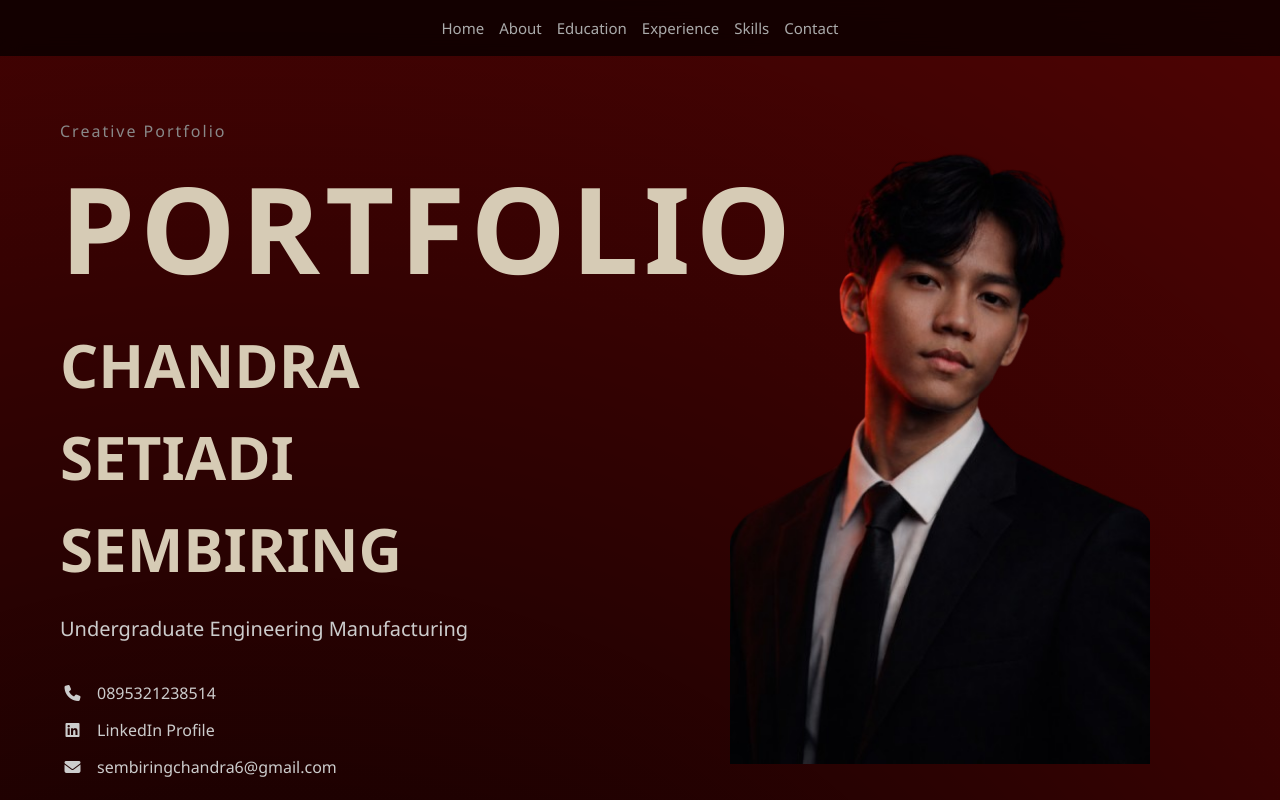
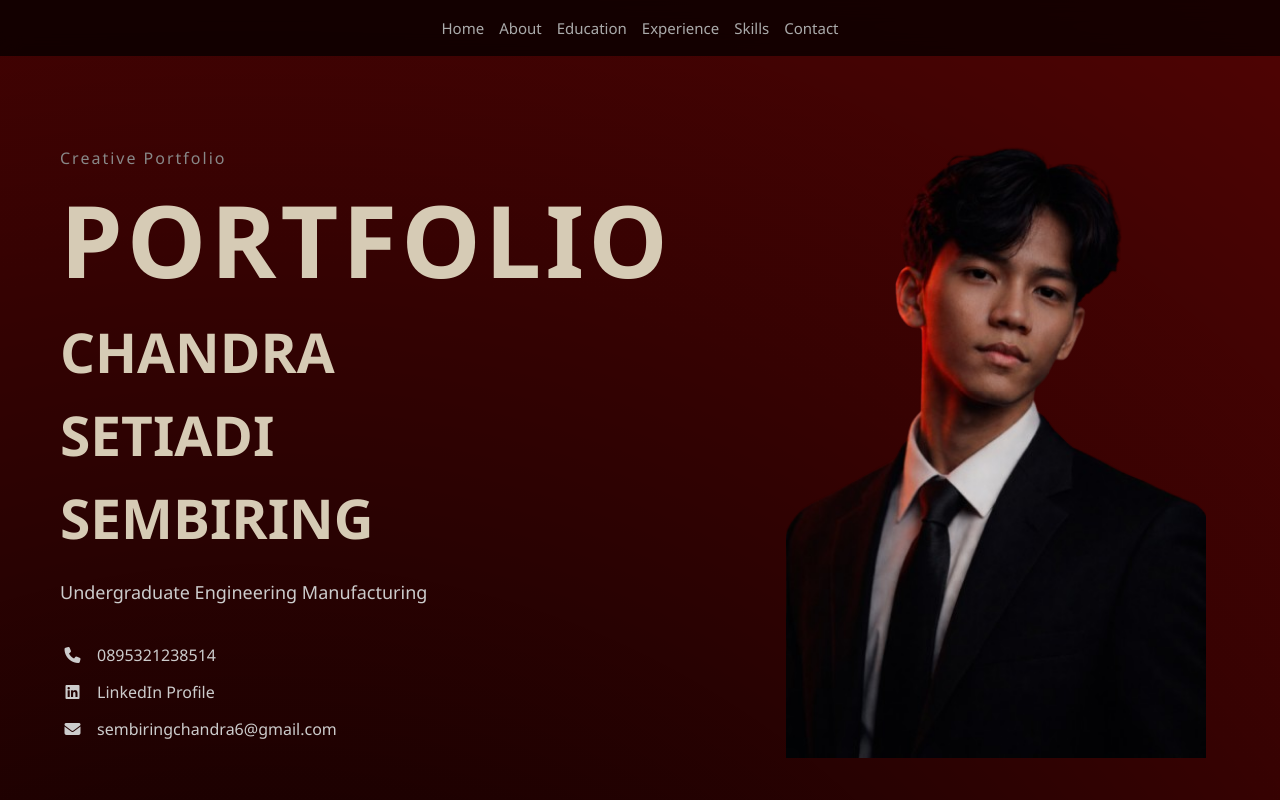
Before and after one commit to chandrasetiadi69/porto-dua, a plain HTML site: page index.html in a window 1280 px wide. Shown: the top 800 px of the page. Drawn offline with Linux system fonts and the light colour scheme.

Commit message:
Update index.html

```diff
--- a/index.html
+++ b/index.html
@@ -19,6 +19,7 @@
 
 html{
     scroll-behavior:smooth;
+    overflow-x: hidden; /* Mencegah screen bisa digeser kanan-kiri di mobile */
 }
 
 body{
@@ -87,21 +88,21 @@ nav a:hover{
 .hero{
     min-height:100vh;
     display:flex;
-    justify-content:space-between;
-    padding:clamp(80px,10vw,120px) clamp(16px,6%,60px);
+    justify-content:center;
+    align-items:center;
+    padding:clamp(100px,10vw,140px) clamp(16px,6%,60px) 60px clamp(16px,6%,60px);
     position:relative;
-    flex-wrap:wrap;
-
 }
 
 .hero-container{
     width:100%;
     max-width:1200px;
     display:grid;
-    grid-template-columns:1fr 1fr;
+    grid-template-columns:1.2fr 0.8fr; /* Pembagian proporsi text dan foto yang lebih ideal */
     align-items:center;
     gap:40px;
 }
+
 .hero-image{
     display:flex;
     justify-content:center;
@@ -116,8 +117,7 @@ nav a:hover{
 }
 
 .hero-left{
-    flex:1;
-    min-width:0;
+    width:100%;
     position:relative;
     z-index:2;
 }
@@ -129,23 +129,23 @@ nav a:hover{
 }
 
 .big-text{
-    font-size:clamp(40px,10vw,120px);
+    font-size:clamp(40px,8vw,100px); /* Disesuaikan agar aman di mobile */
     font-weight:800;
-    letter-spacing:5px;
+    letter-spacing:4px;
     color:#d6cbb5;
-    line-height:1.1;
+    line-height:1.0;
     animation:fadeZoom 1.5s ease forwards;
 }
 
 .custom-name{
-    margin-top:30px;
+    margin-top:25px;
     display:flex;
     flex-direction:column;
-    gap:10px;
+    gap:8px;
 }
 
 .custom-name span{
-    font-size:clamp(30px,5vw,60px);
+    font-size:clamp(24px,4.5vw,55px); /* Batas bawah diturunkan ke 24px agar nama tidak terpotong di HP */
     font-weight:700;
     color:#d6cbb5;
     opacity:0;
@@ -167,7 +167,7 @@ nav a:hover{
     position:relative;
     margin-top:25px;
     color:#ccc;
-    font-size:clamp(14px,2vw,20px);
+    font-size:clamp(14px,2vw,18px);
 }
 
 .hero-info{
@@ -175,6 +175,7 @@ nav a:hover{
     display:flex;
     flex-direction:column;
     gap:15px;
+    align-items: flex-start; /* Mengunci baris kontak sejajar ke kiri di desktop */
 }
 
 .info-item{
@@ -184,7 +185,7 @@ nav a:hover{
     text-decoration:none;
     color:#ccc;
     transition:0.3s;
-    word-break:break-word;
+    word-break:break-all; /* Mencegah email panjang memotong layar hp */
 }
 
 .info-item:hover{
@@ -196,7 +197,6 @@ nav a:hover{
     width:25px;
     text-align:center;
 }
-
 
 /* =========================
    ABOUT
@@ -311,11 +311,8 @@ nav a:hover{
     padding:clamp(20px,4vw,35px);
     background:rgba(255,255,255,0.08);
     border:1px solid rgba(255,255,255,0.15);
-
     border-radius:20px;
-
     backdrop-filter:blur(20px);
-
     transition:0.4s;
 }
 
@@ -328,7 +325,6 @@ nav a:hover{
     display:flex;
     align-items:center;
     gap:20px;
-
     margin-bottom:20px;
 }
 
@@ -342,7 +338,7 @@ nav a:hover{
     font-size:30px;
     background:rgba(214,203,181,0.2);
     color:#d6cbb5;
-    flex-shrink:0;
+    flex-shrink:0; /* Mencegah logo tas gepeng di mobile */
 }
 
 .card-header h3{
@@ -361,6 +357,7 @@ nav a:hover{
     border-radius:30px;
     background:linear-gradient(135deg,#d6cbb5,#b89c7e);
     font-weight:600;
+    color:#111;
 }
 
 .card-desc{
@@ -447,55 +444,27 @@ nav a:hover{
 }
 
 @keyframes fadeZoom{
-    from{
-        opacity:0;
-        transform:scale(0.8);
-    }
-
-    to{
-        opacity:1;
-        transform:scale(1);
-    }
+    from{ opacity:0; transform:scale(0.8); }
+    to{ opacity:1; transform:scale(1); }
 }
 
 @keyframes slideLeft{
-    from{
-        opacity:0;
-        transform:translateX(-35px);
-    }
-
-    to{
-        opacity:1;
-        transform:translateX(0);
-    }
+    from{ opacity:0; transform:translateX(-35px); }
+    to{ opacity:1; transform:translateX(0); }
 }
 
 @keyframes slideRight{
-    from{
-        opacity:0;
-        transform:translateX(35px);
-    }
-
-    to{
-        opacity:1;
-        transform:translateX(0);
-    }
+    from{ opacity:0; transform:translateX(35px); }
+    to{ opacity:1; transform:translateX(0); }
 }
 
 @keyframes slideUp{
-    from{
-        opacity:0;
-        transform:translateY(30px);
-    }
-
-    to{
-        opacity:1;
-        transform:translateY(0);
-    }
+    from{ opacity:0; transform:translateY(30px); }
+    to{ opacity:1; transform:translateY(0); }
 }
 
 /* =========================
-   TABLET
+   TABLET (Max 992px)
 ========================= */
 @media(max-width:992px){
     .hero-container{
@@ -503,12 +472,16 @@ nav a:hover{
         text-align:center;
     }
 
+    .hero-left{
+        text-align:center; /* Teks otomatis rata tengah di mobile */
+    }
+
     .hero-image{
-        order:-1;
+        order:-1; /* Foto duluan di atas, baru teks di bawahnya */
     }
 
     .hero-info{
-        align-items:center;
+        align-items:center; /* Baris kontak pindah ke tengah */
     }
 
     .about-container{
@@ -522,10 +495,9 @@ nav a:hover{
 }
 
 /* =========================
-   MOBILE
+   MOBILE (Max 768px)
 ========================= */
 @media(max-width:768px){
-
     nav{
         gap:10px;
         padding:15px 10px;
@@ -552,21 +524,26 @@ nav a:hover{
         padding:25px 20px;
     }
 }
-    @media(max-width:360px) {
+
+/* =========================
+   HP KECIL (Max 360px)
+========================= */
+@media(max-width:360px) {
     nav a {
         font-size: 11px;
     }
     .big-text {
-        font-size: 35px;
+        font-size: 32px;
+    }
+    .custom-name span {
+        font-size: 20px;
     }
 }
 
 </style>
 </head>
-
 <body>
 
-<!-- NAVBAR -->
 <nav>
 <a href="#home">Home</a>
 <a href="#about">About</a>
@@ -576,7 +553,6 @@ nav a:hover{
 <a href="#contact">Contact</a>
 </nav>
 
-<!-- HERO -->
 <section id="home" class="hero">
 <div class="hero-container container">
 
@@ -618,7 +594,6 @@ nav a:hover{
 </div>
 </section>
 
-<!-- ABOUT -->
 <section id="about" class="hidden">
 <div class="about-container container">
 
@@ -642,7 +617,6 @@ In addition to the manufacturing industry, I also have internship experience in
 </div>
 </section>
 
-<!-- EDUCATION -->
 <section id="education" class="hidden">
 <div class="education-wrapper container">
 
@@ -666,7 +640,6 @@ In addition to the manufacturing industry, I also have internship experience in
 </div>
 </section>
 
-<!-- EXPERIENCE -->
 <section id="experience" class="hidden">
 <div class="experience-wrapper container">
 
@@ -697,7 +670,6 @@ In addition to the manufacturing industry, I also have internship experience in
 </div>
 </section>
 
-<!-- SKILLS -->
 <section id="skills" class="hidden">
 <div class="skills-box container">
 
@@ -720,7 +692,6 @@ In addition to the manufacturing industry, I also have internship experience in
 </div>
 </section>
 
-<!-- CONTACT -->
 <section id="contact" class="hidden">
 <div class="contact-box container">
 <h1>Contact</h1>
```
